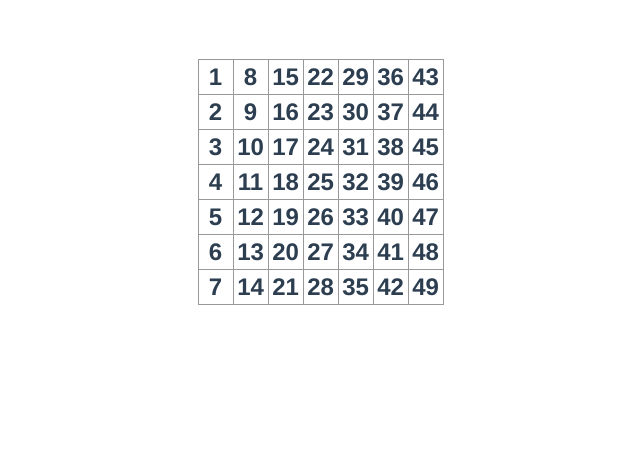
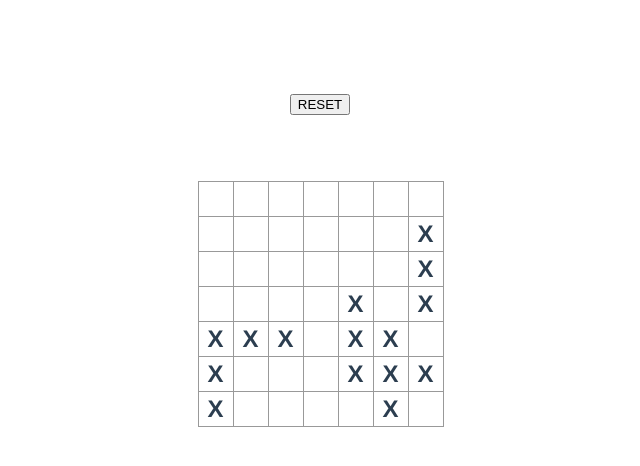
Before and after one commit to jj-fx/vue-minesweeper, a Vue app: page / in a window 1280 px wide. Shown: the top 466 px of the page, without its empty margins (320-960 px from the left). Built offline with nearby package versions, Linux system fonts and the light colour scheme.

Commit message:
Added button to initialize

```diff
--- a/src/components/Minesweeper.vue
+++ b/src/components/Minesweeper.vue
@@ -1,12 +1,17 @@
 <template>
-    <div class="minefield">
-
-
-        <ul class="column" v-for="col in columns" :key="col">
-            <li class="row" v-for="row in rows" :key="row">
-                <Field :field="(row + (col - 1) * columns).toString()"/>
-            </li>
-        </ul>
+    <div>
+        <div class="game-area" @click="plantMines(rows, mineCount)">
+            <div>
+                <button>RESET</button>
+            </div>
+            <div class="minefield">
+                <ul class="column" v-for="col in columns" :key="col">
+                    <li class="row" v-for="row in rows" :key="row">
+                        <Field :field="mineFields[(row + (col - 1) * rows) - 1].toString()"/>
+                    </li>
+                </ul>
+            </div>
+        </div>
     </div>
 </template>
 
@@ -19,12 +24,13 @@
             Field,
         },
         created() {
-            this.plantMines(7, 15);
+            this.plantMines(this.rows, this.mineCount);
         },
         data() {
             return {
                 rows: 7,
                 columns: 7,
+                mineCount: 15,
                 mineFields: [],
             }
         },
@@ -62,6 +68,13 @@
         color: #42b983;
     }
 
+    .game-area {
+        display: flex;
+        flex-direction: column;
+        justify-content: space-around;
+        height: 400px;
+    }
+
     .minefield {
         display: flex;
         justify-content: center;
```
